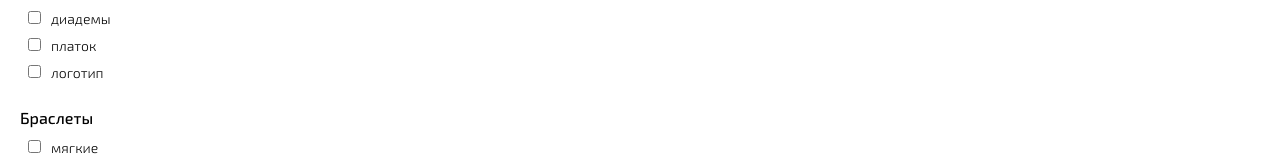
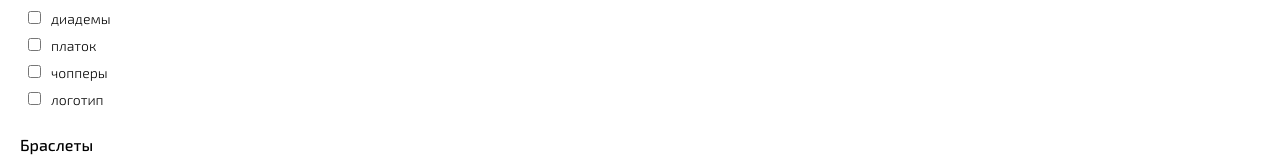
Before and after one commit to DoctorSpace/DoctorSpace.github.io, a React (Create React App) app: page / in a window 1280 px wide. Shown: the part 1231-1389 px from the top of the page. Built offline with nearby package versions, Linux system fonts and the light colour scheme; no server answers.

Commit message:
Update StorePage.jsx

```diff
--- a/src/components/StorePage/StorePage.jsx
+++ b/src/components/StorePage/StorePage.jsx
@@ -196,6 +196,10 @@ const StorePage = () => {
                     </div>
                     <div>
                         <input type="checkbox" onChange={categoryPosts} className="custom-checkbox" id="Logos" name="Logos" value="логотип" />
+                        <label for="Logos">чопперы</label>
+                    </div>
+                    <div>
+                        <input type="checkbox" onChange={categoryPosts} className="custom-checkbox" id="Logos" name="Logos" value="логотип" />
                         <label for="Logos">логотип</label>
                     </div>
 
```
